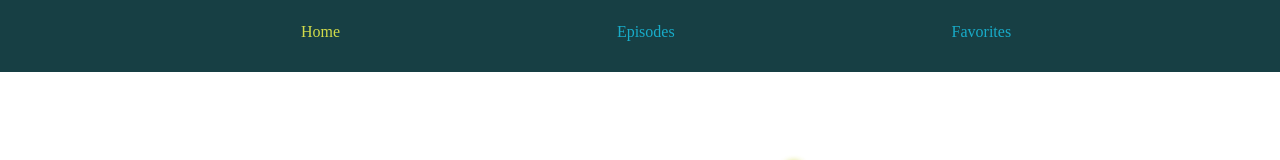
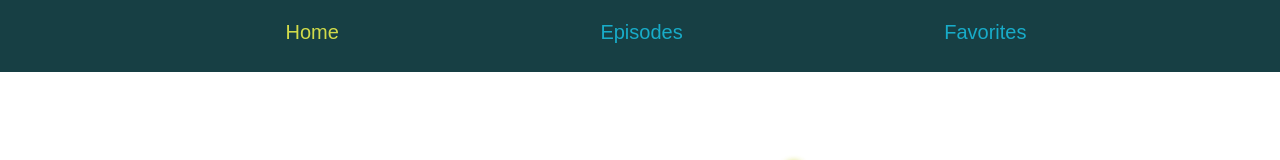
Before and after one commit to jazminmatos/rick_and_morty_client, a React (Create React App) app: page / in a window 1280 px wide. Shown: the top 160 px of the page. Built offline with nearby package versions, Linux system fonts and the light colour scheme.

Commit message:
updated navbar font

```diff
--- a/src/css/NavBar.css
+++ b/src/css/NavBar.css
@@ -15,4 +15,6 @@
 .navbarText {
   color: #18acc9;
   text-decoration: none;
+  font-size: 20px;
+  font-family: sans-serif;
 }
```
